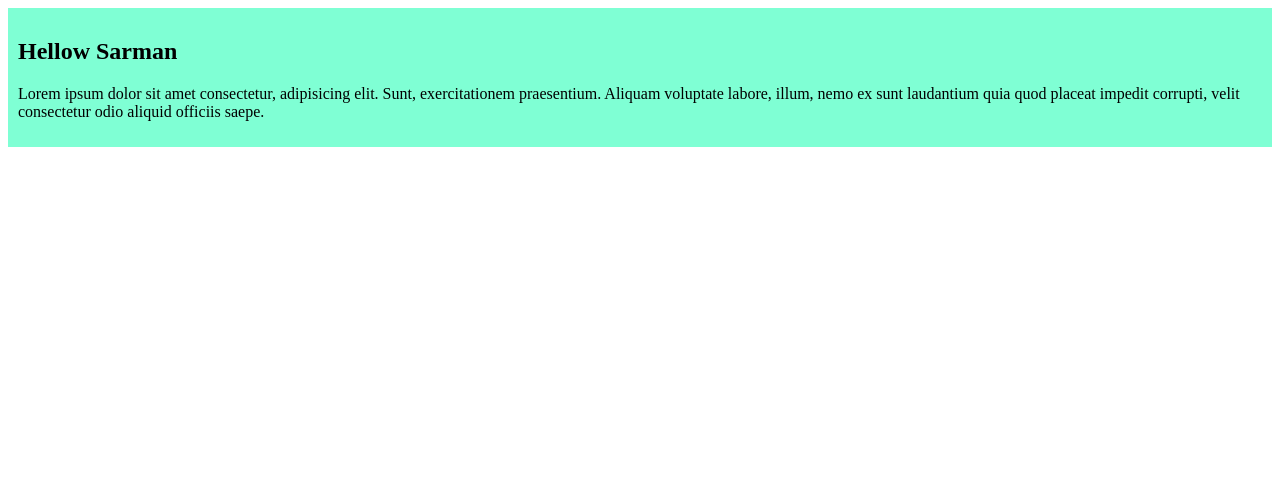
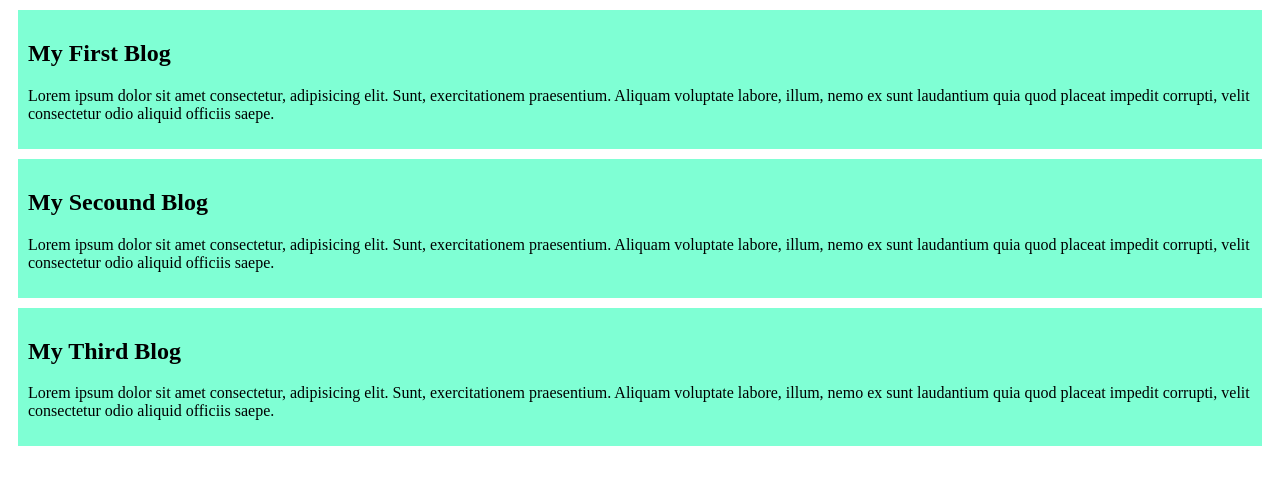
Before and after one commit to Md-Abu-Bakkar-Siddik/my-first-website, a plain HTML site: page index.html in a window 1280 px wide. Drawn offline with Linux system fonts and the light colour scheme.

Commit message:
added the secound and third blog

```diff
--- a/index.html
+++ b/index.html
@@ -8,7 +8,15 @@
 </head>
 <body>
     <div>
-        <h2>Hellow Sarman</h2>
+        <h2>My First Blog </h2>
+        <p>Lorem ipsum dolor sit amet consectetur, adipisicing elit. Sunt, exercitationem praesentium. Aliquam voluptate labore, illum, nemo ex sunt laudantium quia quod placeat impedit corrupti, velit consectetur odio aliquid officiis saepe.</p>
+    </div>
+    <div>
+        <h2>My Secound Blog </h2>
+        <p>Lorem ipsum dolor sit amet consectetur, adipisicing elit. Sunt, exercitationem praesentium. Aliquam voluptate labore, illum, nemo ex sunt laudantium quia quod placeat impedit corrupti, velit consectetur odio aliquid officiis saepe.</p>
+    </div>
+    <div>
+        <h2>My Third Blog </h2>
         <p>Lorem ipsum dolor sit amet consectetur, adipisicing elit. Sunt, exercitationem praesentium. Aliquam voluptate labore, illum, nemo ex sunt laudantium quia quod placeat impedit corrupti, velit consectetur odio aliquid officiis saepe.</p>
     </div>
 </body>
--- a/styles/blog.css
+++ b/styles/blog.css
@@ -1,4 +1,5 @@
 div{
     background-color: aquamarine;
     padding: 10px;
+    margin: 10px;
 }
```
